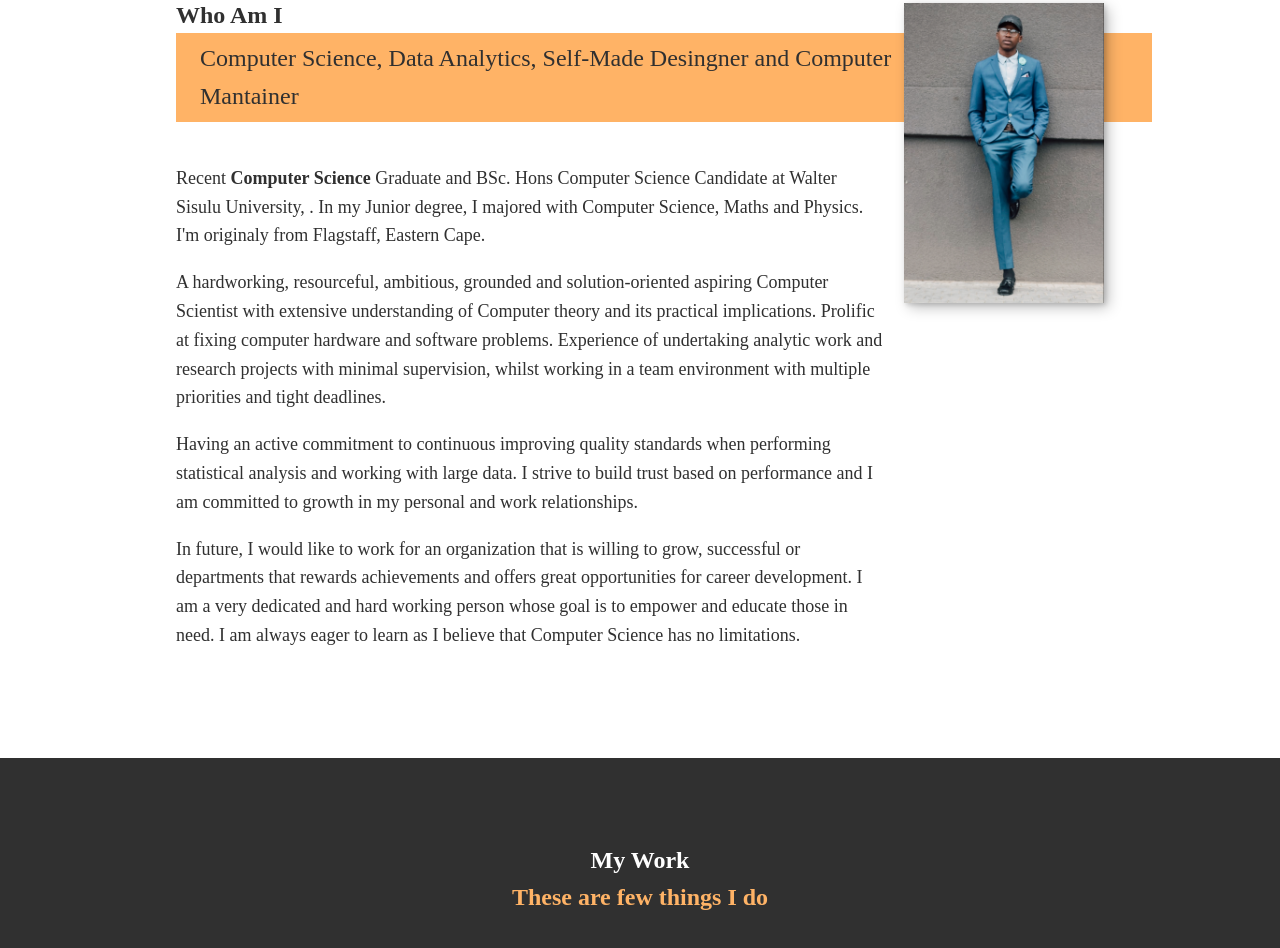
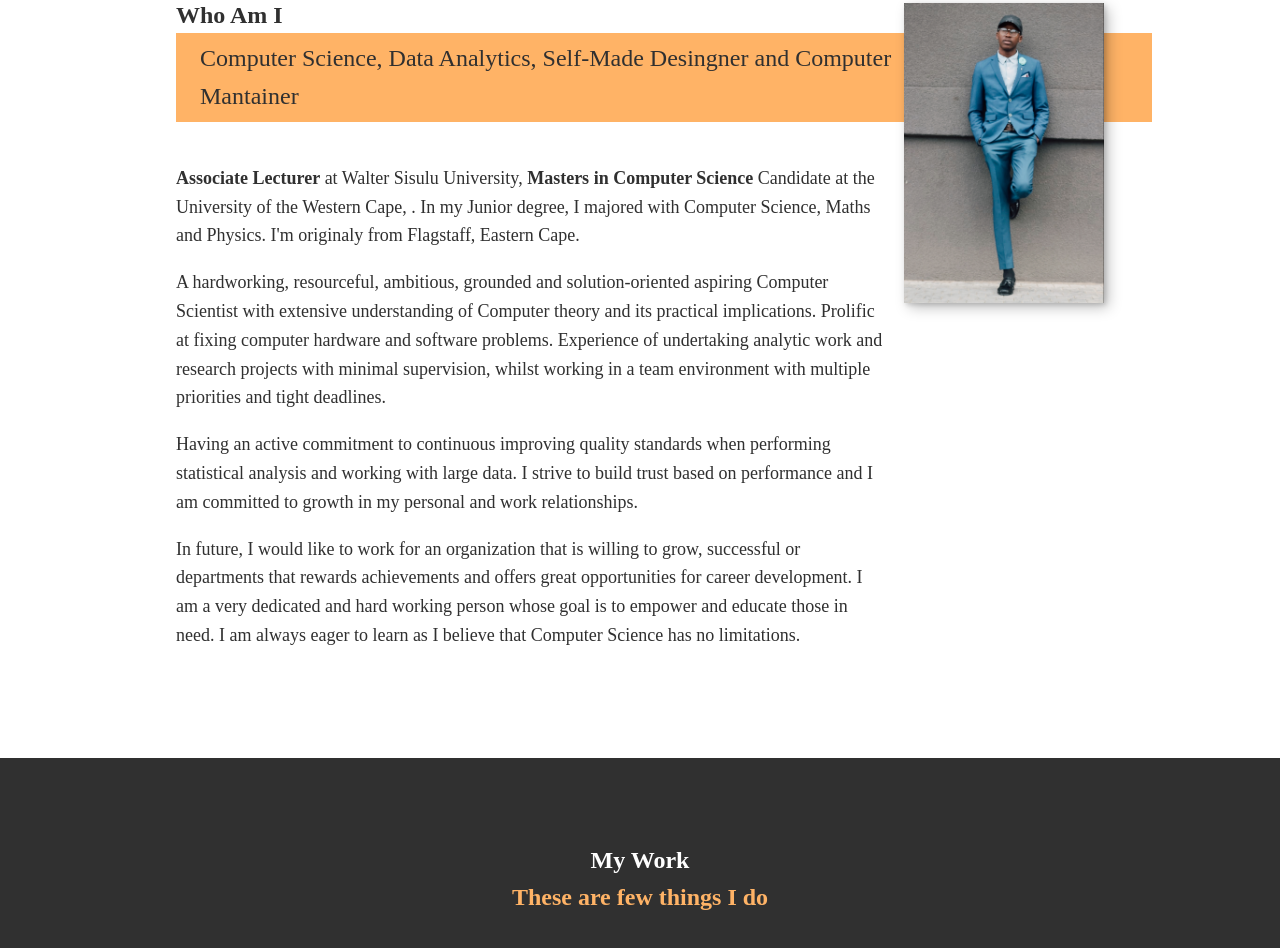
Before and after one commit to KhustarJ/Portfolio, a plain HTML site: page index.html in a window 1280 px wide. Shown: the part 1252-2200 px from the top of the page. Drawn offline with Linux system fonts and the light colour scheme.

Commit message:
Update April 2024 index.html

```diff
--- a/index.html
+++ b/index.html
@@ -75,7 +75,7 @@
 		<p class="section__subtitle section__subtitle--about">Computer Science, Data Analytics, Self-Made Desingner and Computer Mantainer</p>
 
 		<div class="about-me__body">
-			<p>Recent <strong>Computer Science</strong> Graduate and BSc. Hons Computer Science Candidate at Walter Sisulu University,
+			<p><strong> Associate Lecturer</strong> at Walter Sisulu University, <strong>Masters in Computer Science</strong> Candidate at the University of the Western Cape,
 . In my Junior degree, I majored with Computer Science, Maths and Physics. I'm originaly from Flagstaff, Eastern Cape. </p>
 
 			<p>A hardworking, resourceful, ambitious, grounded and solution-oriented aspiring Computer Scientist with extensive understanding of Computer theory and its practical implications. Prolific at fixing computer hardware and software problems. Experience of undertaking analytic work and research projects with minimal supervision, whilst working in a team environment with multiple priorities and tight deadlines. </p>
```
